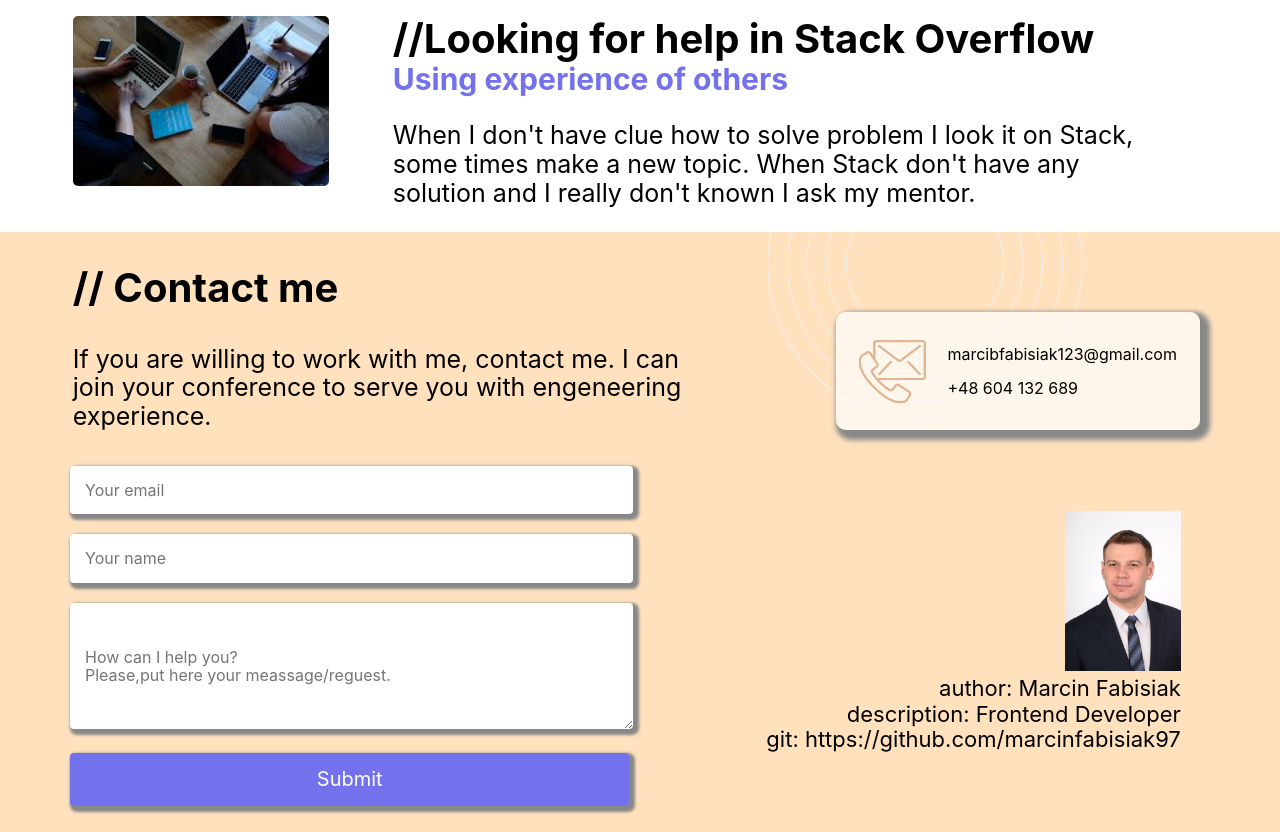
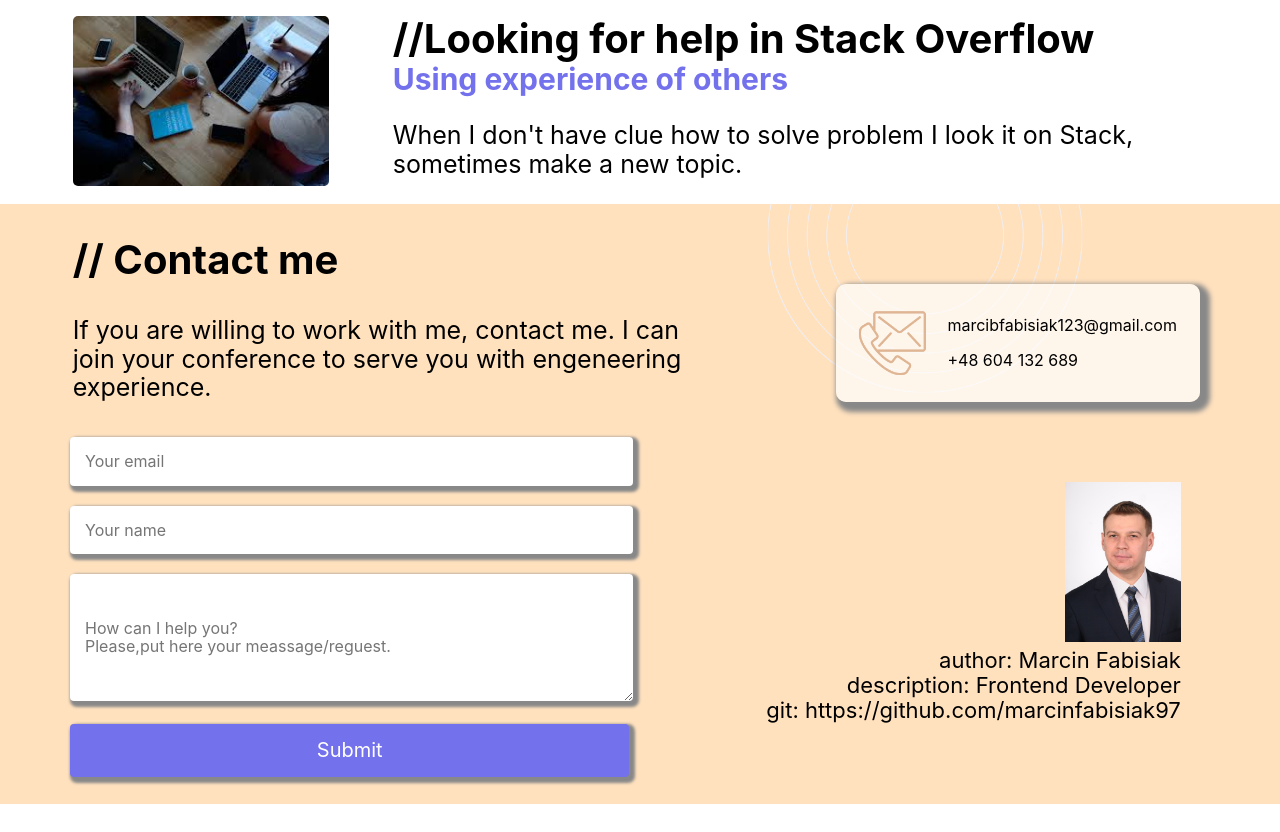
Before and after one commit to marcinfabisiak97/project1PortfolioReact, a React (Create React App) app: page / in a window 1280 px wide. Shown: the part 2691-3523 px from the top of the page. After the commit the page ends 3495 px from the top, so only its background shows below. Built offline with nearby package versions, Linux system fonts and the light colour scheme.

Commit message:
error fix

```diff
--- a/src/components/ExperienceAndAbout/Experience/index.js
+++ b/src/components/ExperienceAndAbout/Experience/index.js
@@ -25,7 +25,7 @@ const Experience = () => {
                             target="blank"
                             href="https://github.com/marcinfabisiak97/one-page-portfolio-react/tree/dev"
                         >
-                            <img src={github} />
+                            <img src={github} alt="github" />
                         </a>
                     </div>
                 </div>
--- a/src/components/Tools/index.js
+++ b/src/components/Tools/index.js
@@ -43,7 +43,7 @@ const Tools = () => {
             {/*making animation using css transform and hook useEffect and function handleScroll */ }
             return (
               <div key={index} className={scrolled ? "tollsIcon__img" : "tollsIcon__img tollsIcon__img--translate"}>
-                <img src={el.pict} />
+                <img src={el.pict} alt={el.pict} />
                 <p>{el.text}<br />{el.number}</p>
               </div>
             )
--- a/src/components/Workstyle/index.js
+++ b/src/components/Workstyle/index.js
@@ -11,7 +11,7 @@ const Workstyle = ({ blogref }) => {
             <div className="workStyle__paragraphs">
                 <div className="paragraph">
                     <div className="paragraph__photo">
-                        <img src={photo1} />
+                        <img src={photo1} alt="laptop" />
                     </div>
                     <div className="paragraph__descr">
                         <h2>//Searching on my own</h2>
@@ -23,13 +23,12 @@ const Workstyle = ({ blogref }) => {
                 </div>
                 <div className="paragraph">
                     <div className="paragraph__photo">
-                        <img src={photo2} />
+                        <img src={photo2} alt="laptop" />
                     </div>
                     <div className="paragraph__descr">
                         <h2>//Looking for help in Stack Overflow</h2>
                         <h3>Using experience of others</h3>
-                        <p>When I don't have clue how to solve problem I look it on Stack, some times make a new topic.
-                            When Stack don't have any solution and I really don't known I ask my mentor.
+                        <p>When I don't have clue how to solve problem I look it on Stack, sometimes make a new topic.
                         </p>
                     </div>
                 </div>
```
